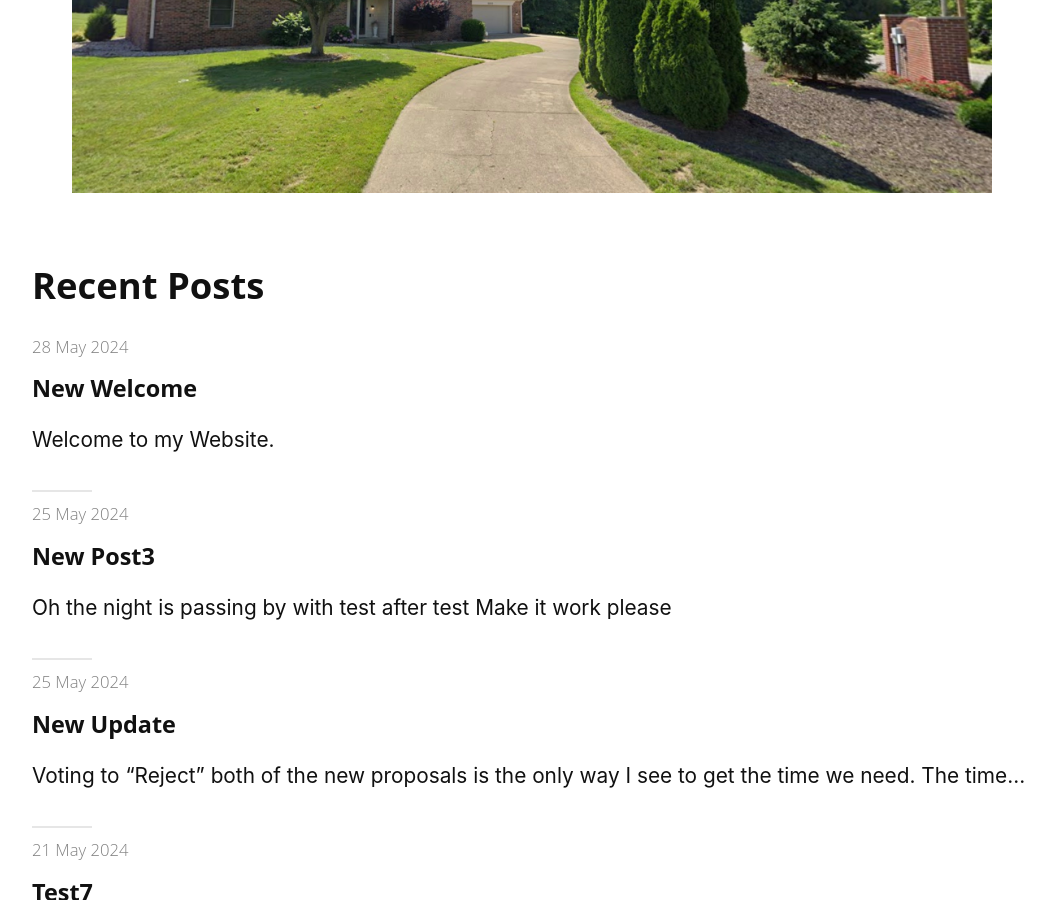
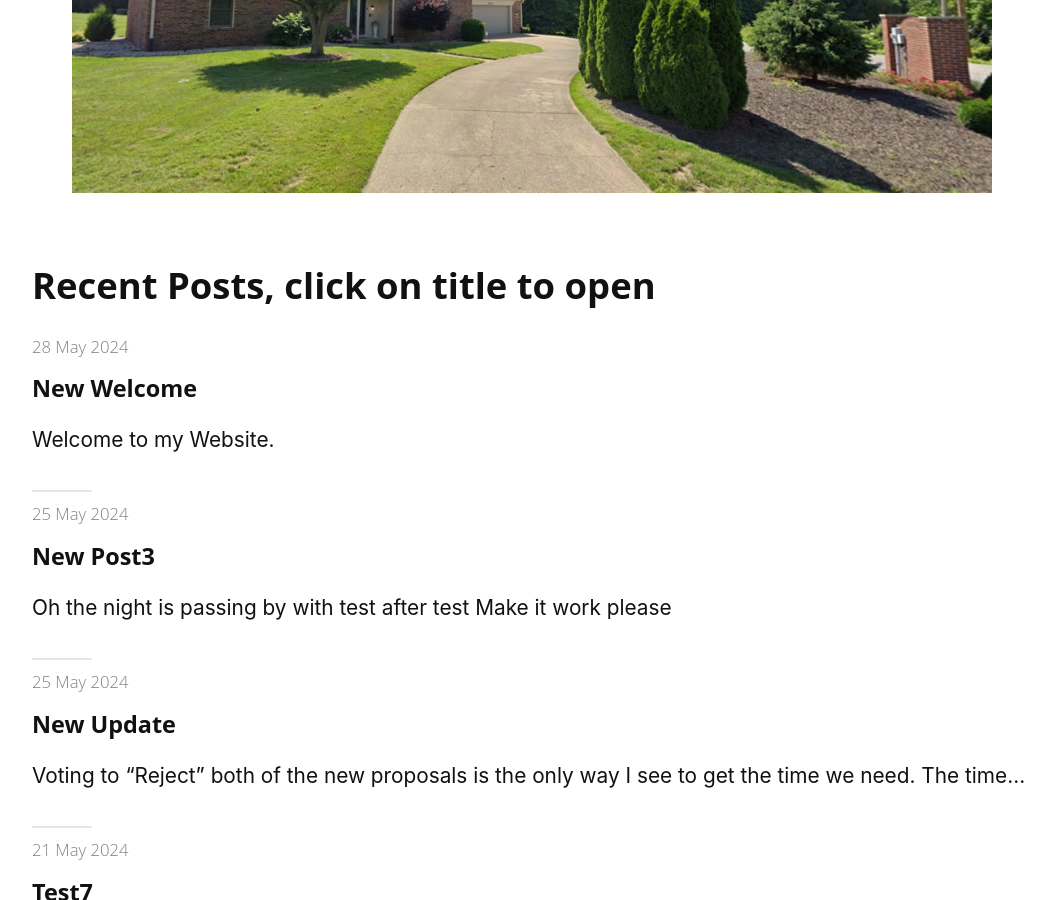
Before and after one commit to vickiep/vickiep.github.io, a Jekyll site: the page built from index.html, in a window 1280 px wide and 900 px high, scrolled down 663 px. Shown: the whole window, without its empty margins (108-1163 px from the left). Built offline with Jekyll 4.4.1, drawn with Linux system fonts in a browser that asks for light colours; nearby versions of some CDN libraries; the list of posts is cut into pages by our own code.

Commit message:
text update

```diff
--- a/index.html
+++ b/index.html
@@ -20,7 +20,7 @@ published: true
 
 <br>
 <div id="blogs">
-  <h3>Recent Posts</h3>
+  <h3>Recent Posts, click on title to open</h3>
   <ul class="posts noList">
     {% for post in site.posts %}
       <li>
```
